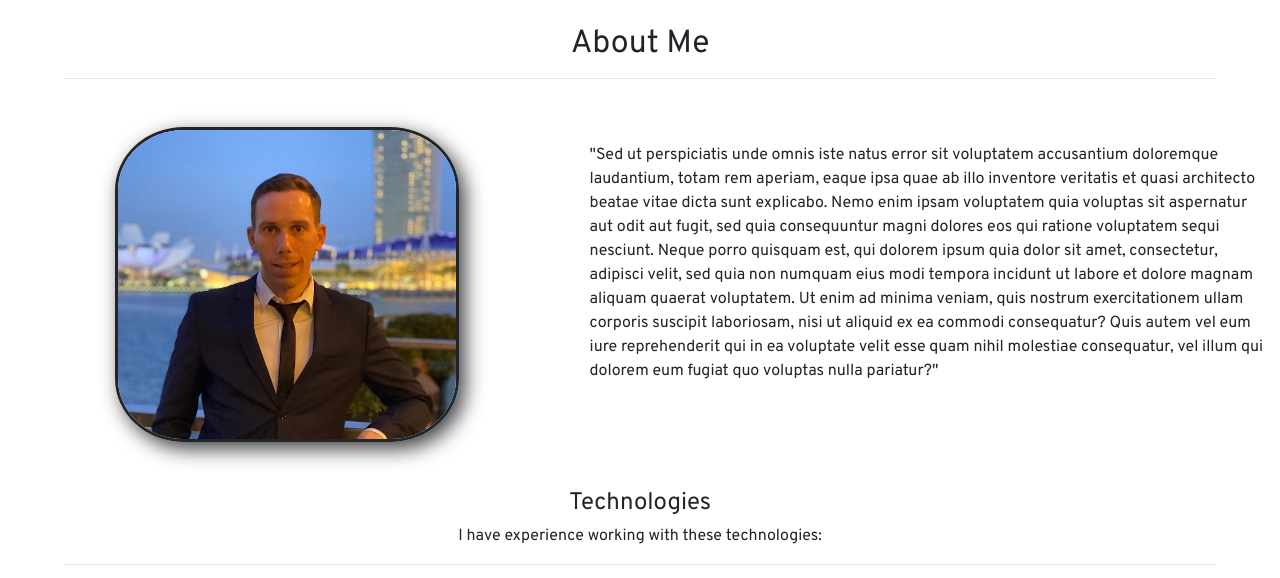
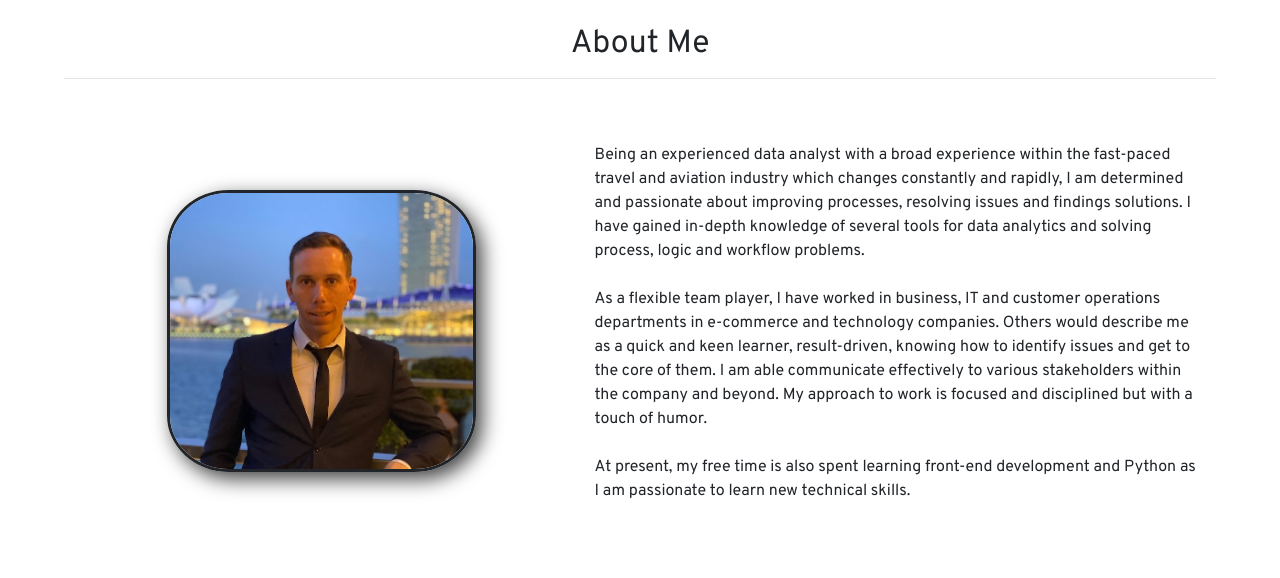
Before and after one commit to gertjanvdt/gertjanvdt.github.io, a plain HTML site: page index.html in a window 1280 px wide. Shown: the part 1640-2218 px from the top of the page. Drawn offline with nearby package versions, Linux system fonts and the light colour scheme.

Commit message:
set marging on about section

```diff
--- a/css/styles.css
+++ b/css/styles.css
@@ -467,6 +467,8 @@ footer > div > p {
   .about-grid-container {
     display: grid;
     grid-template-columns: repeat(2, auto);
+    width: 90%;
+    margin: auto;
   }
 
   .contact-container {
--- a/index.html
+++ b/index.html
@@ -745,20 +745,24 @@
 
           <div>
             <p class="about-description">
-              "Sed ut perspiciatis unde omnis iste natus error sit voluptatem
-              accusantium doloremque laudantium, totam rem aperiam, eaque ipsa
-              quae ab illo inventore veritatis et quasi architecto beatae vitae
-              dicta sunt explicabo. Nemo enim ipsam voluptatem quia voluptas sit
-              aspernatur aut odit aut fugit, sed quia consequuntur magni dolores
-              eos qui ratione voluptatem sequi nesciunt. Neque porro quisquam
-              est, qui dolorem ipsum quia dolor sit amet, consectetur, adipisci
-              velit, sed quia non numquam eius modi tempora incidunt ut labore
-              et dolore magnam aliquam quaerat voluptatem. Ut enim ad minima
-              veniam, quis nostrum exercitationem ullam corporis suscipit
-              laboriosam, nisi ut aliquid ex ea commodi consequatur? Quis autem
-              vel eum iure reprehenderit qui in ea voluptate velit esse quam
-              nihil molestiae consequatur, vel illum qui dolorem eum fugiat quo
-              voluptas nulla pariatur?"
+              Being an experienced data analyst with a broad experience within
+              the fast-paced travel and aviation industry which changes
+              constantly and rapidly, I am determined and passionate about
+              improving processes, resolving issues and findings solutions. I
+              have gained in-depth knowledge of several tools for data analytics
+              and solving process, logic and workflow problems. <br />
+              <br />
+              As a flexible team player, I have worked in business, IT and
+              customer operations departments in e-commerce and technology
+              companies. Others would describe me as a quick and keen learner,
+              result-driven, knowing how to identify issues and get to the core
+              of them. I am able communicate effectively to various stakeholders
+              within the company and beyond. My approach to work is focused and
+              disciplined but with a touch of humor. <br />
+              <br />
+              At present, my free time is also spent learning front-end
+              development and Python as I am passionate to learn new technical
+              skills.
             </p>
           </div>
         </div>
```
